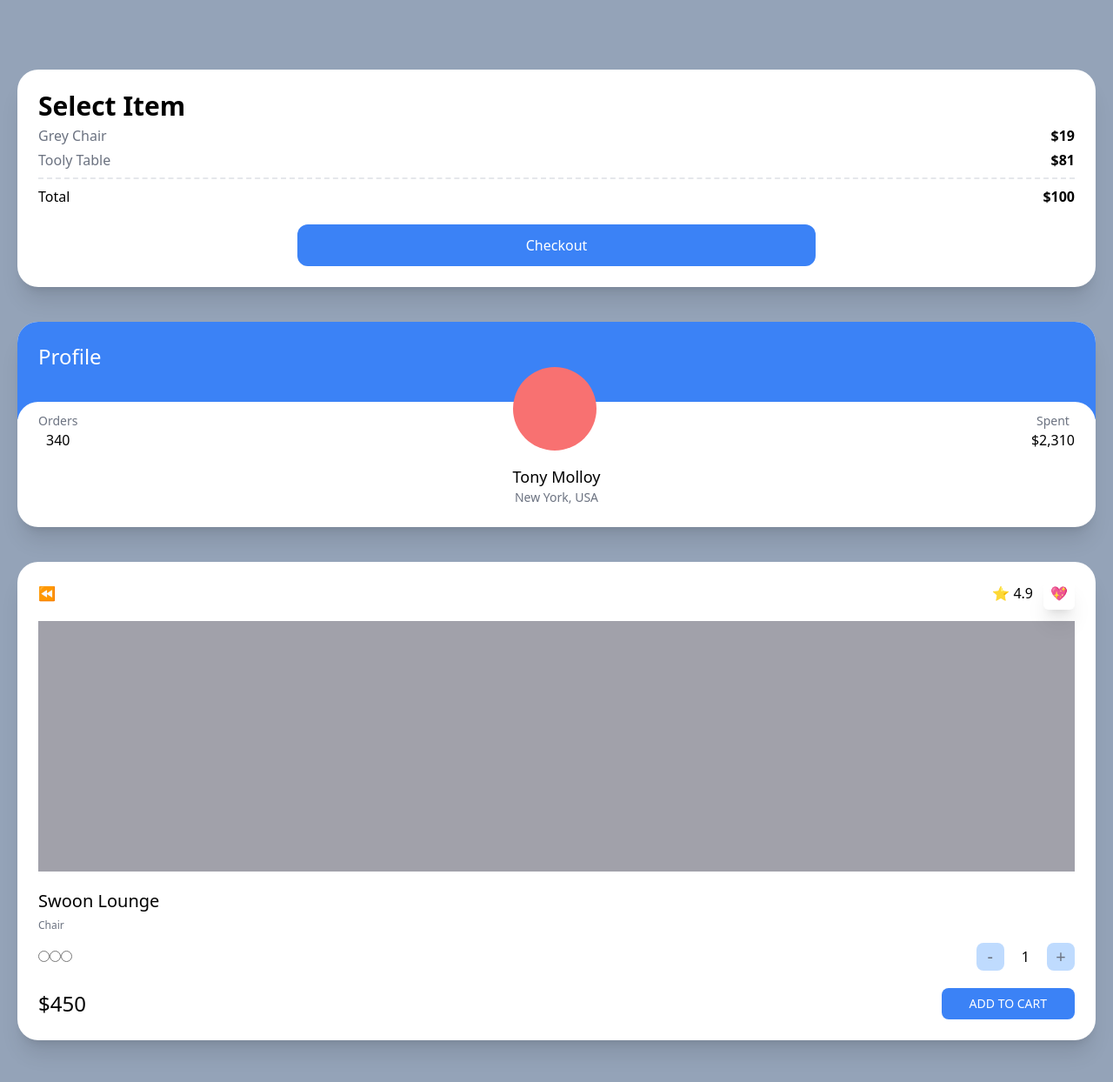
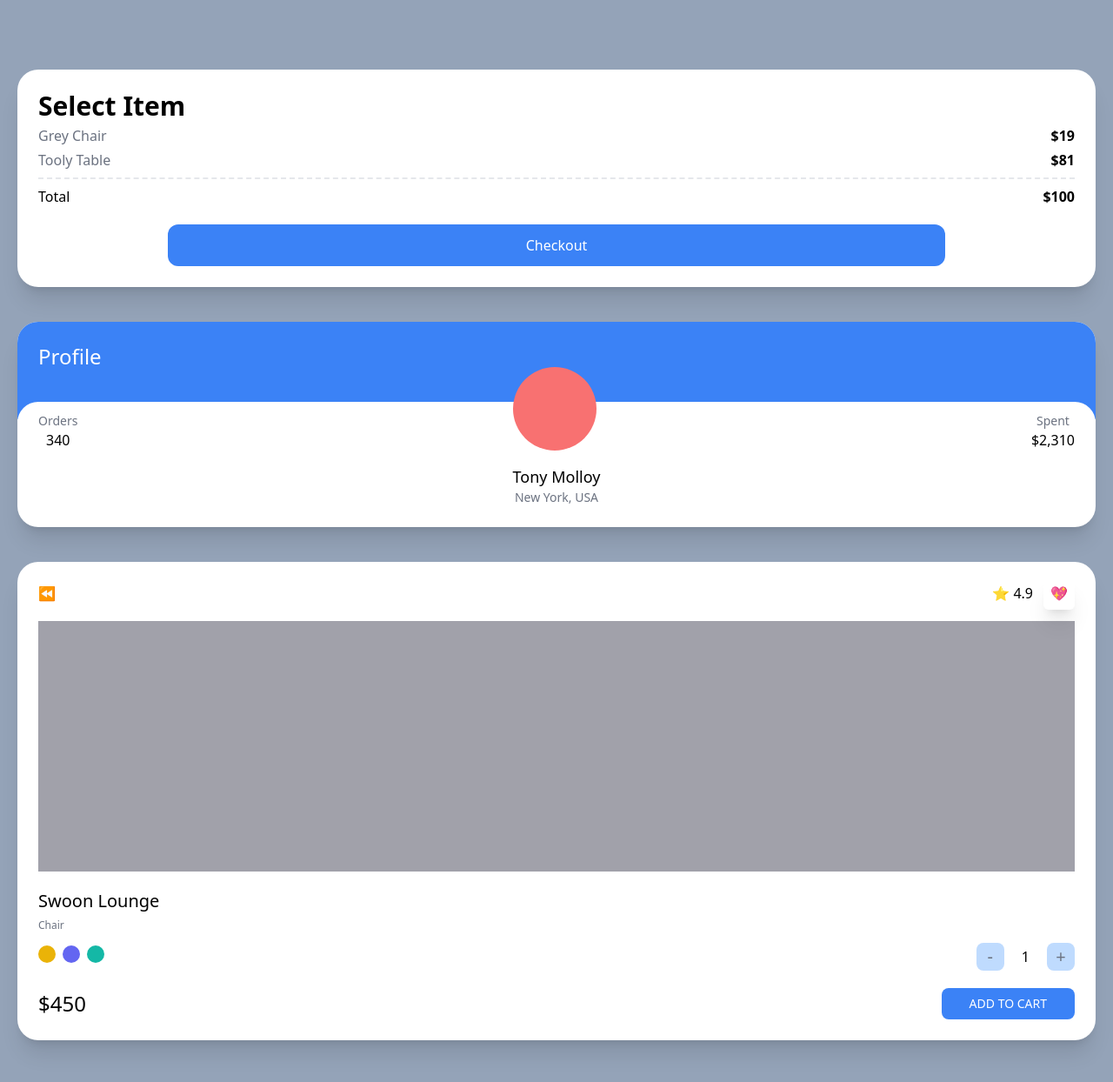
Before and after one commit to leekyungho112/carrot-market, a Next.js app: page / in a window 1280 px wide. Shown: the top 1244 px of the page at 87% size. Built offline with nearby package versions, Linux system fonts and the light colour scheme.

Commit message:
Modifier

```diff
--- a/pages/index.tsx
+++ b/pages/index.tsx
@@ -17,8 +17,10 @@
           <span>Total</span>
           <span className="font-semibold">$100</span>
         </div>
-        <div className="mt-5 bg-blue-500 text-white p-3 text-center rounded-xl w-1/2 mx-auto">
-          Checkout
+        <div className="flex justify-center items-center">
+          <button className="mt-5 bg-blue-500 text-white p-3 text-center rounded-xl w-3/4 mx-auto hover:bg-teal-500 hover:text-black active:bg-yellow-500 focus:text-red-500">
+            Checkout
+          </button>
         </div>
       </div>
       <div className="bg-white overflow-hidden rounded-3xl shadow-xl">
@@ -56,10 +58,10 @@
           <span className="font-medium mb-1.5 text-xl">Swoon Lounge</span>
           <span className="text-xs text-gray-500">Chair</span>
           <div className="mt-3 mb-5 flex justify-between items-center">
-            <div>
-              <input type="radio" />
-              <input type="radio" />
-              <input type="radio" />
+            <div className="space-x-2">
+              <button className="w-5 h-5 rounded-full bg-yellow-500"></button>
+              <button className="w-5 h-5 rounded-full bg-indigo-500"></button>
+              <button className="w-5 h-5 rounded-full bg-teal-500"></button>
             </div>
             <div className="flex items-center space-x-5">
               <button className="rounded-lg bg-blue-200 flex justify-center items-center w-8 aspect-square  text-xl text-gray-500">
```
Also changed, not shown: 1 other file (tests, documents, lock files or other folders).
